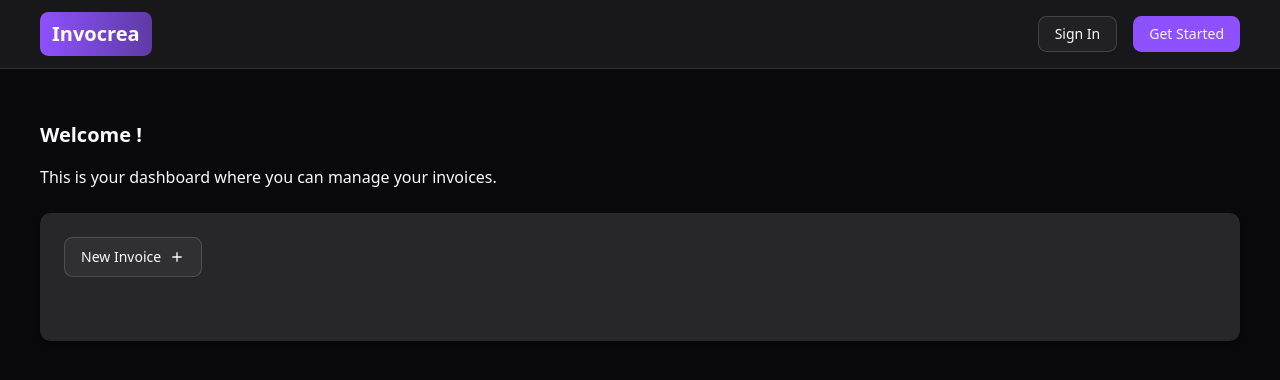
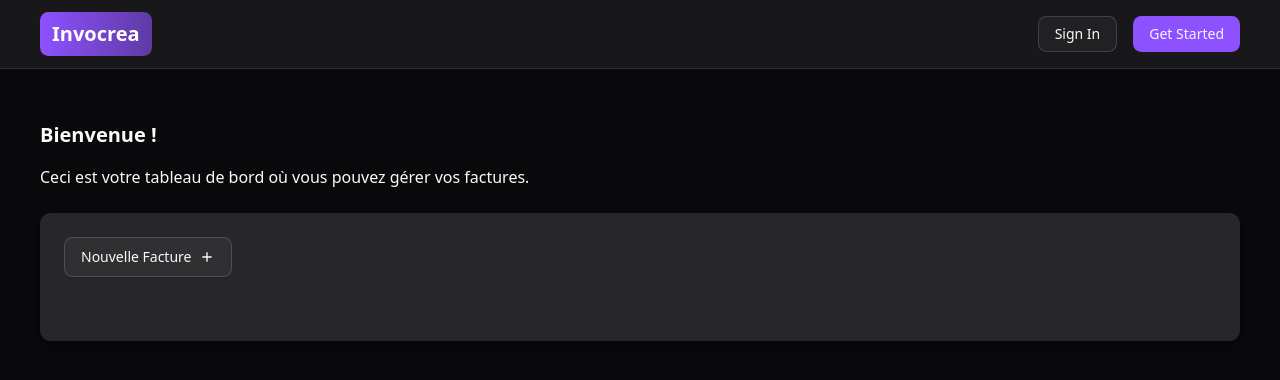
Before and after one commit to NunoFernandesSa/invocrea-app, a Next.js app: page /dashboard in a window 1280 px wide. Shown: the top 380 px of the page. Built offline with nearby package versions, Linux system fonts and the light colour scheme; no server answers.

Commit message:
feat: translate dashboard and NewInvoiceForm text to French

```diff
--- a/src/app/dashboard/page.tsx
+++ b/src/app/dashboard/page.tsx
@@ -13,9 +13,11 @@ export default function DashboardPage() {
       {user && (
         <div>
           <h2 className="text-xl font-bold mb-4 mt-10">
-            Welcome {user.user?.fullName}!
+            Bienvenue {user.user?.fullName}!
           </h2>
-          <p>This is your dashboard where you can manage your invoices.</p>
+          <p>
+            Ceci est votre tableau de bord où vous pouvez gérer vos factures.
+          </p>
         </div>
       )}
 
--- a/src/forms/NewInvoiceForm.tsx
+++ b/src/forms/NewInvoiceForm.tsx
@@ -50,7 +50,7 @@ export function NewInvoiceForm() {
     <Dialog>
       <DialogTrigger asChild>
         <Button variant="outline" size={"lg"} className="cursor-pointer">
-          New Invoice <MdAdd />
+          Nouvelle Facture <MdAdd />
         </Button>
       </DialogTrigger>
 
@@ -102,10 +102,10 @@ export function NewInvoiceForm() {
           <DialogFooter className="mt-3">
             <DialogClose asChild>
               <Button variant="outline" ref={closeDialogRef}>
-                Cancel
+                Annuler
               </Button>
             </DialogClose>
-            <Button type="submit">Save changes</Button>
+            <Button type="submit">Enregistrer</Button>
           </DialogFooter>
         </form>
       </DialogContent>
```
